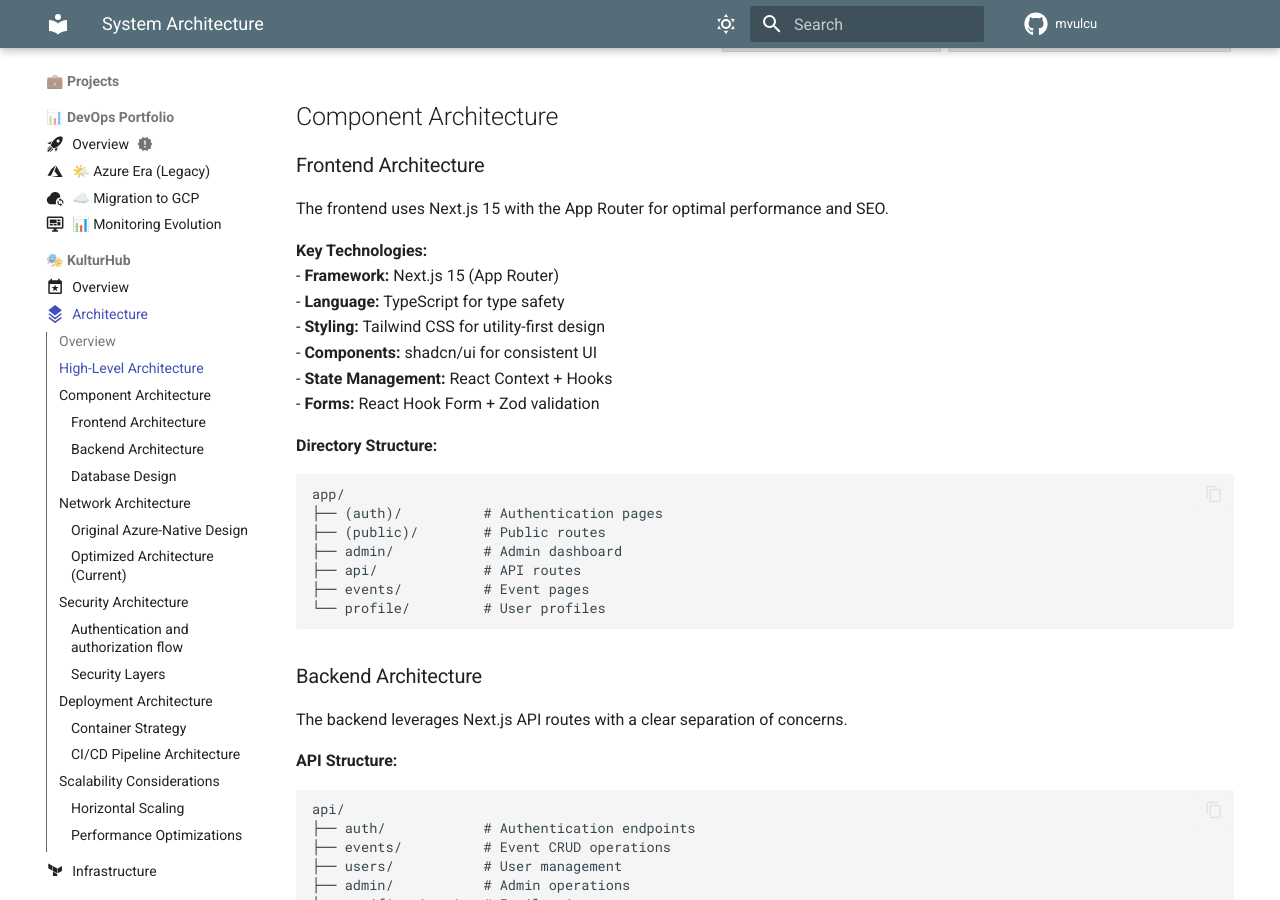
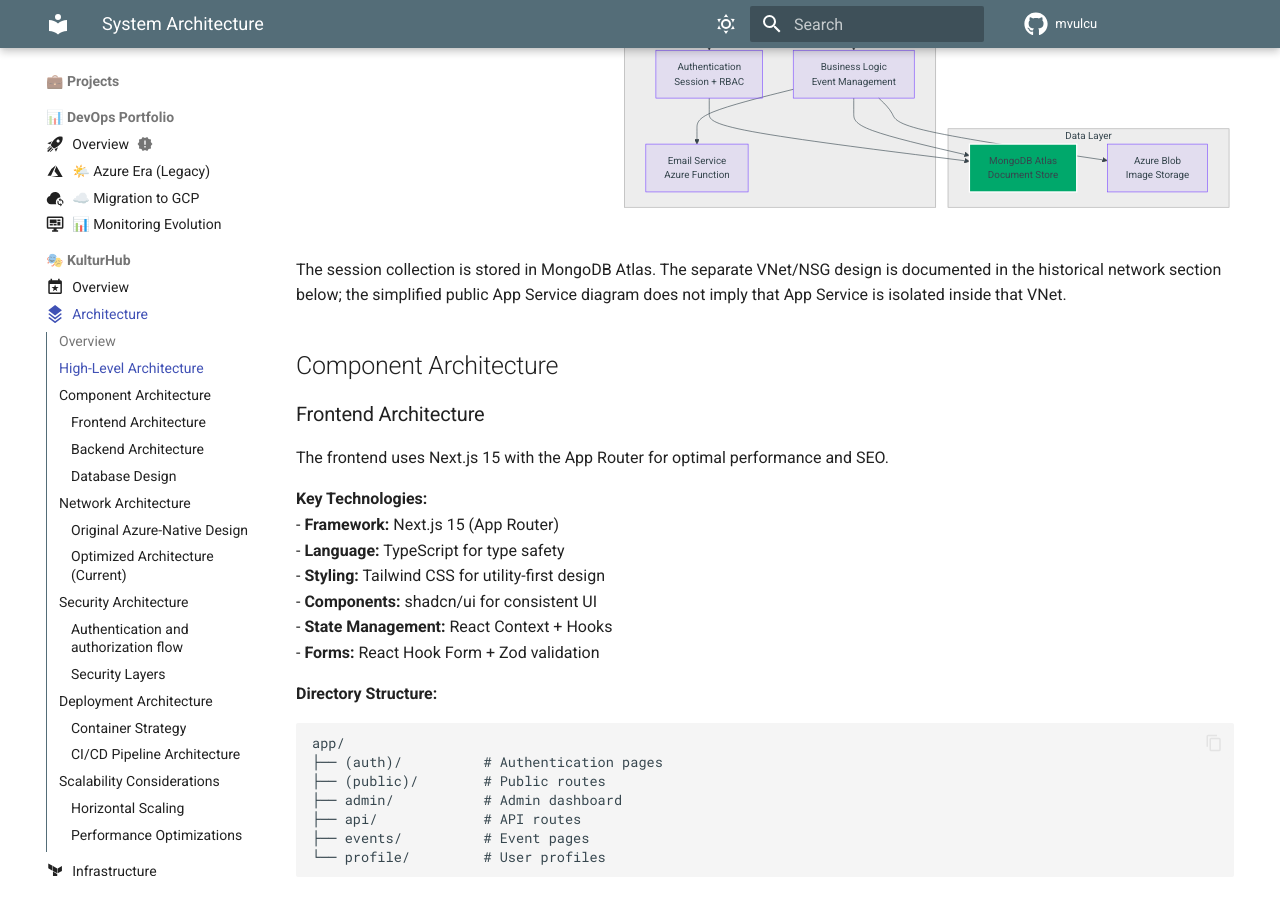
Before and after one commit to mvulcu/devops-portfolio-docs, an MkDocs documentation site: the page built from docs/kulturHub/architecture.md, in a window 1280 px wide and 900 px high, scrolled down 805 px. Built offline with MkDocs 1.6.1 and Material for MkDocs 9.7.7, drawn with Linux system fonts in a browser that asks for light colours.

Commit message:
Align KulturHub diagrams and health sample with implementation

````diff
--- a/docs/kulturHub/architecture.md
+++ b/docs/kulturHub/architecture.md
@@ -53,16 +50,15 @@
     F --> I
     G --> I
     G --> J
-    F --> K
 
     L --> M
-    M --> N
-    N --> O
 
     style C fill:#667eea,stroke:#fff,stroke-width:2px,color:#fff
     style I fill:#00a86b,stroke:#fff,stroke-width:2px,color:#fff
     style M fill:#0078d4,stroke:#fff,stroke-width:2px,color:#fff
 ```
+
+The session collection is stored in MongoDB Atlas. The separate VNet/NSG design is documented in the historical network section below; the simplified public App Service diagram does not imply that App Service is isolated inside that VNet.
 
 ## Component Architecture
 
````
Also changed, not shown: other parts of docs/kulturHub/architecture.md (+0 -3 lines).
